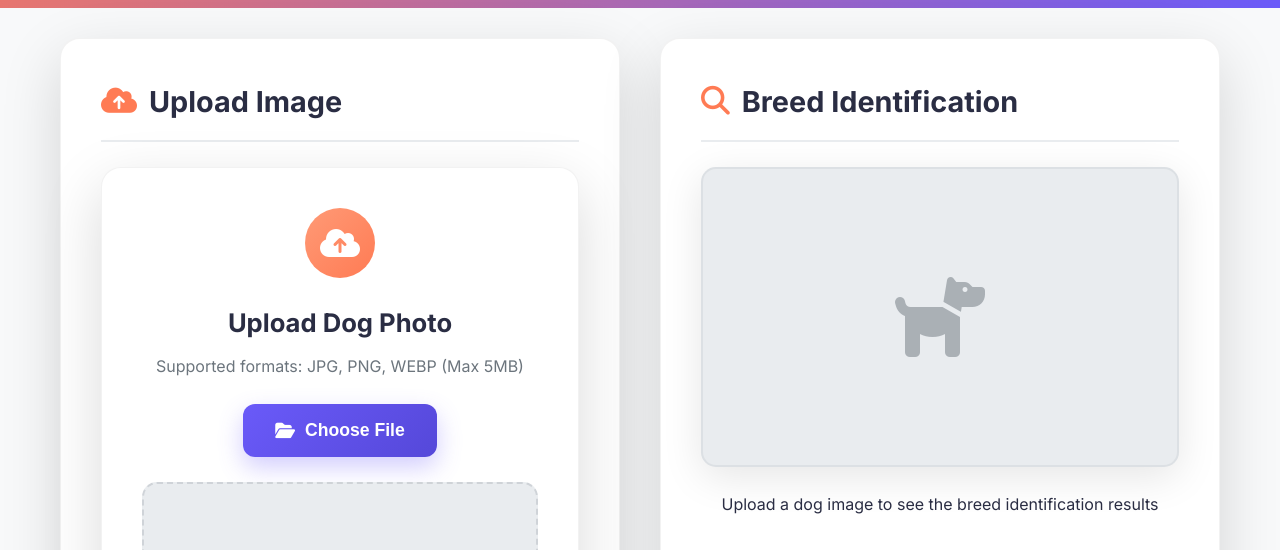
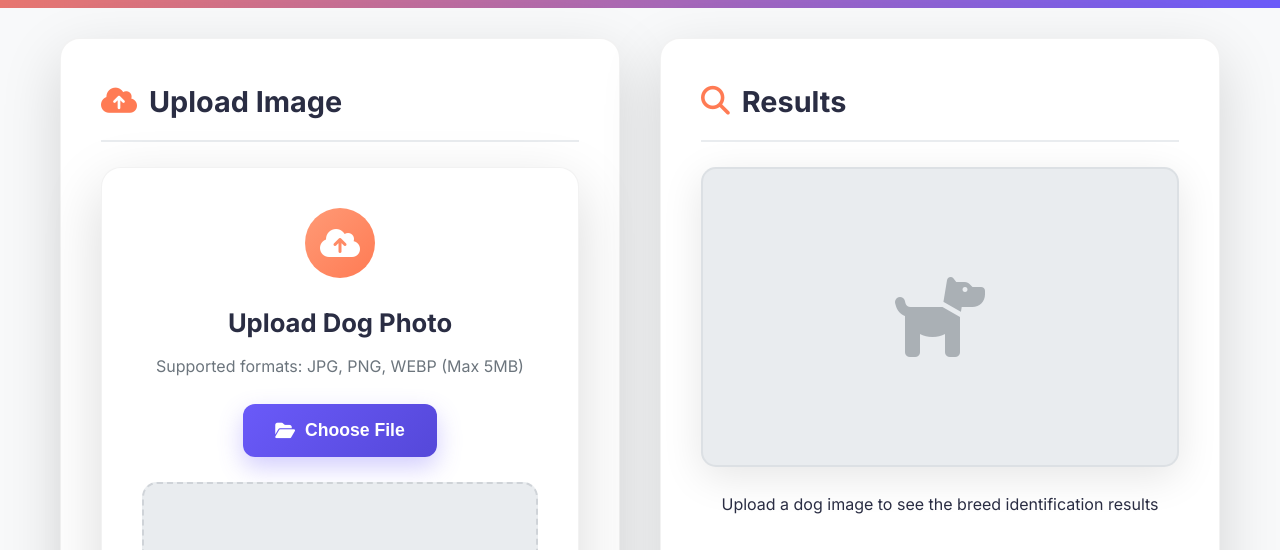
Before and after one commit to Manieylene/pet-identifier, a website: page public/index.html in a window 1280 px wide. Shown: the part 243-793 px from the top of the page. Drawn offline with Linux system fonts and the light colour scheme.

Commit message:
Fix dog vs not-dog classification UI and API

```diff
--- a/public/index.html
+++ b/public/index.html
@@ -81,7 +81,7 @@
 
     <!-- Right Section - Results -->
     <section class="result-section">
-      <h2 class="section-title"><i class="fas fa-search"></i> Breed Identification</h2>
+      <h2 class="section-title"><i class="fas fa-search"></i> Results</h2>
 
       <div class="loading" id="loading">
         <div class="spinner"></div>
```
